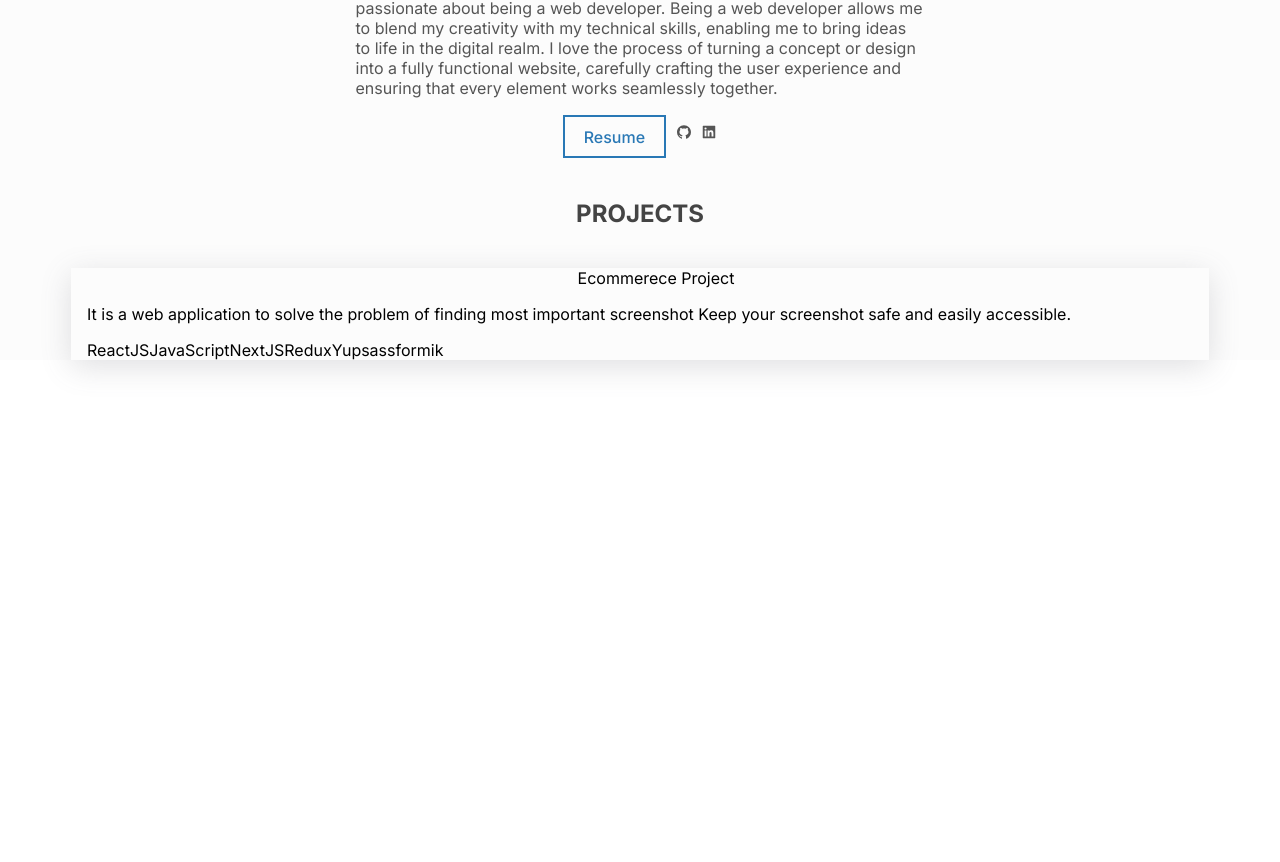
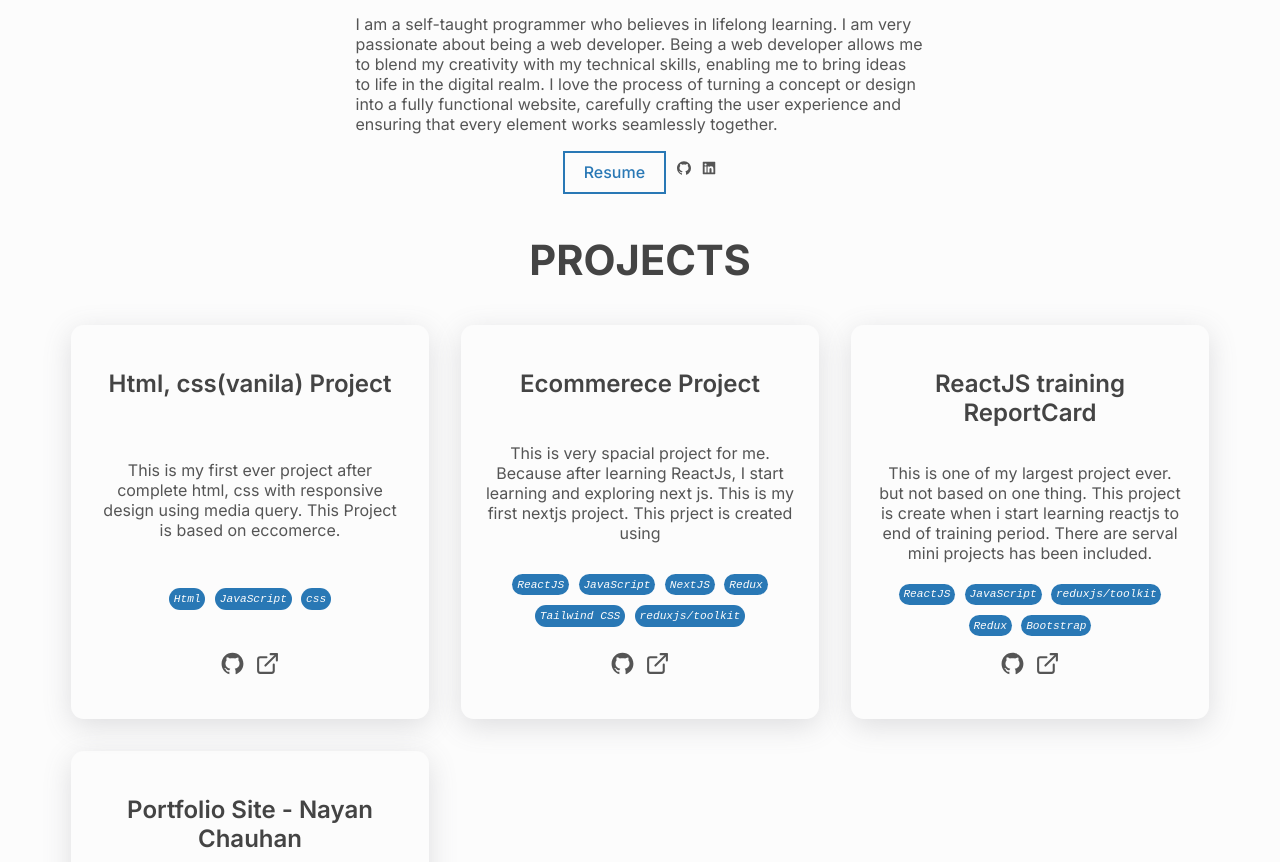
Before and after one commit to Nayanchauhan9999/portfolio, a Next.js app: page / in a window 1280 px wide. Shown: the part 278-1140 px from the top of the page. Before the commit the page ends 800 px from the top, so only its background shows below. Built offline with nearby package versions, Linux system fonts and the light colour scheme.

Commit message:
adding card section

```diff
--- a/src/components/Atoms/Body/Body.styles.ts
+++ b/src/components/Atoms/Body/Body.styles.ts
@@ -2,5 +2,6 @@ import { styled } from "styled-components";
 
 export const Body = styled.body`
     background-color: ${(props) => props.theme.colors.background};
-
+    margin : 0;
+    box-sizing:border-box;
 `;
--- a/src/components/Molecules/ProjectCard/ProjectCard.styles.ts
+++ b/src/components/Molecules/ProjectCard/ProjectCard.styles.ts
@@ -2,9 +2,45 @@ import Text from "@/components/__Shared/Text";
 import { styled } from "styled-components";
 
 export const ProjectCardWrapper = styled.div`
-    box-shadow: ${props => props.theme.colors.boxShadow};
-`
-
+  box-shadow: ${(props) => props.theme.colors.boxShadow};
+  padding: 1.5rem;
+  transition : transform 0.4s;
+  border-radius : 0.8rem;
+  display:flex;
+  flex-direction:column;
+  justify-content:space-between;
+  transition : all 0.3s;
+  &:hover {
+    transform: translateY(-0.4rem);
+    box-shadow: rgba(41, 120, 181, 0.4) 0px 7px 29px 0px;
+  }
+`;
 
 export const StyledSkillList = styled(Text)`
+    background-color : ${props => props.theme.colors.secondary};
+    color : ${props => props.theme.colors.background};
+    padding : 0.3rem;
+    font-size : 0.7rem;
+    margin : 0.3rem;
+    border-radius : 1rem;
+    font-weight : 500;
+    cursor : pointer;
+    transition : opacity 0.4s;
+    font-style :italic;
+    &:hover{
+      opacity : 0.8;
+    };
+
+`;
+
+export const SkillWrapper = styled.div`
+    display:flex;
+    flex-wrap:wrap;
+    justify-content:center;
 `
+export const ProjectLinksWrapper = styled.div`
+    display : flex;
+    justify-content:center;
+    padding : 0.6rem;
+    gap : 0.6rem;
+`
--- a/src/components/Molecules/ProjectCard/index.tsx
+++ b/src/components/Molecules/ProjectCard/index.tsx
@@ -1,13 +1,12 @@
 import React from "react";
 import { ProjectCardProps } from "./ProjectCard.types";
-import { ProjectCardWrapper, StyledSkillList } from "./ProjectCard.styles";
-import Container from "@/components/__Shared/Container";
+import { ProjectCardWrapper, ProjectLinksWrapper, SkillWrapper, StyledSkillList } from "./ProjectCard.styles";
 import Heading from "@/components/__Shared/Heading";
 import Paragraph from "@/components/__Shared/Paragraph";
 import NavButton from "@/components/Atoms/NavButton";
 import { AiOutlineGithub } from "react-icons/ai";
 import { FiExternalLink } from "react-icons/fi";
-import Text from "@/components/__Shared/Text";
+import Box from "@/components/__Shared/Box";
 
 const ProjectCard = ({
   title,
@@ -18,27 +17,38 @@ const ProjectCard = ({
 }: ProjectCardProps) => {
   return (
     <ProjectCardWrapper>
-      <Container>
-        <Heading textalign="center">{title}</Heading>
-        <Paragraph>{description}</Paragraph>
+      <Heading
+        textalign="center"
+        fontweight={"semibold"}
+        color="primary"
+        variant="h2"
+      >
+        {title}
+      </Heading>
+      <Paragraph color="text" textalign="center">
+        {description}
+      </Paragraph>
+      <SkillWrapper>
         {skills?.map((item, index) => {
           return (
-            <StyledSkillList key={index}>
+            <StyledSkillList as={"code"} key={index}>
               {item}
             </StyledSkillList>
           );
         })}
+      </SkillWrapper>
+      <ProjectLinksWrapper>
         {gitHubLink && (
           <NavButton url={gitHubLink}>
-            <AiOutlineGithub />
+            <AiOutlineGithub size={25} />
           </NavButton>
         )}
         {demoLink && (
-          <NavButton url={demoLink}>
-            <FiExternalLink />
+          <NavButton url={demoLink} >
+            <FiExternalLink size={25} />
           </NavButton>
         )}
-      </Container>
+      </ProjectLinksWrapper>
     </ProjectCardWrapper>
   );
 };
--- a/src/components/Molecules/Projects/Projects.styles.ts
+++ b/src/components/Molecules/Projects/Projects.styles.ts
@@ -1,5 +1,16 @@
 import { styled } from "styled-components";
 
-export const ProjectWrapper = styled.section`
+export const ProjectWrapper = styled.section``;
 
-`
+export const ProjectCardWrapper = styled.div`
+  display: grid;
+  grid-template-columns: repeat(3, 1fr);
+  grid-gap: 2rem;
+
+  @media screen and (max-width: 900px) {
+    grid-template-columns: repeat(2, 1fr);
+  }
+  @media screen and (max-width: 576px) {
+    grid-template-columns: 1fr;
+  }
+`;
--- a/src/components/Molecules/Projects/index.tsx
+++ b/src/components/Molecules/Projects/index.tsx
@@ -1,5 +1,5 @@
 import React from "react";
-import { ProjectWrapper } from "./Projects.styles";
+import { ProjectCardWrapper, ProjectWrapper } from "./Projects.styles";
 import Heading from "@/components/__Shared/Heading";
 import Container from "@/components/__Shared/Container";
 import ProjectCard from "../ProjectCard";
@@ -17,11 +17,49 @@ const Projects = () => {
         >
           PROJECTS
         </Heading>
-        <ProjectCard
-          title="Ecommerece Project"
-                  description="It is a web application to solve the problem of finding most important screenshot Keep your screenshot safe and easily accessible."
-        skills={["ReactJS","JavaScript","NextJS","Redux","Yup","sass","formik"]}
-        />
+        <ProjectCardWrapper>
+          <ProjectCard
+            title="Html, css(vanila) Project"
+            description="This is my first ever project after complete html, css with responsive design using media query. This Project is based on eccomerce."
+            skills={["Html", "JavaScript", "css"]}
+            gitHubLink="/"
+            demoLink="/"
+          />
+          <ProjectCard
+            title="Ecommerece Project"
+            description="This is very spacial project for me. Because after learning ReactJs, I start learning and exploring next js. This is my first nextjs project. This prject is created using "
+            skills={[
+              "ReactJS",
+              "JavaScript",
+              "NextJS",
+              "Redux",
+              "Tailwind CSS",
+              "reduxjs/toolkit",
+            ]}
+            gitHubLink="/"
+            demoLink="/"
+          />
+          <ProjectCard
+            title="ReactJS training ReportCard"
+            description="This is one of my largest project ever. but not based on one thing. This project is create when i start learning reactjs to end of training period. There are serval mini projects has been included."
+            skills={[
+              "ReactJS",
+              "JavaScript",
+              "reduxjs/toolkit",
+              "Redux",
+              "Bootstrap",
+            ]}
+            gitHubLink="/"
+            demoLink="/"
+          />
+          <ProjectCard
+            title="Portfolio Site - Nayan Chauhan"
+            description="This project is about my portfolio website. This project shows my actual ReactJs and typescript skills. In this project 90% components are extremely re-usable. And Project structure is Awesome. checkout my project structure using below link."
+            skills={["ReactJS", "JavaScript", "nextJS", "styled-components"]}
+            gitHubLink="/"
+            demoLink="/"
+          />
+        </ProjectCardWrapper>
       </Container>
     </ProjectWrapper>
   );
--- a/src/components/__Shared/Heading/Heading.styles.ts
+++ b/src/components/__Shared/Heading/Heading.styles.ts
@@ -14,7 +14,7 @@ export const StyledHeading = styled.div<HeadingProps>`
         : props.size === "large"
         ? "2.2rem"
         : props.size === "xlarge"
-        ? "2.6  rem"
+        ? "2.6rem"
         : props.size === "xxlarge"
         ? "3.5rem"
         : props.size};
--- a/src/components/__Shared/Paragraph/Paragraph.style.ts
+++ b/src/components/__Shared/Paragraph/Paragraph.style.ts
@@ -25,6 +25,8 @@ export const StyledParagraph = styled.p<ParagraphProps>`
         ? props.theme.colors.primary
         : props.color === "secondary"
         ? props.theme.colors.secondary
+        : props.color === "text"
+        ? props.theme.colors.text
         : props.color};
     `}
 
--- a/src/components/__Shared/Paragraph/Paragraph.types.ts
+++ b/src/components/__Shared/Paragraph/Paragraph.types.ts
@@ -16,5 +16,5 @@ export interface ParagraphProps {
     fontweight?: 100 | 200 | 300 | 400 | 500 | 600 | 700 | 800 | 900 | "bold" | "semibold" | "bolder" | "normal" | "thin";
     size?: "xsmall" | "small" | "medium" | "large" | "xlarge" | "xxlarge";
     className?: string;
-    color?: "primary" | "secondary" | string;
+    color?: "primary" | "secondary" | "text" | string;
 }
--- a/src/utils/Theme/light.js
+++ b/src/utils/Theme/light.js
@@ -3,7 +3,7 @@ const lightTheme = {
   colors: {
     primary: "#444444",
     secondary: "#2978b5",
-    boxShadow: "rgba(100, 100, 111, 0.2) 0px 7px 29px 0px;",
+    boxShadow: "rgba(100, 100, 111, 0.2) 0px 7px 29px 0px",
     background: "#fcfcfc",
     text: "#555555;",
   },
```
